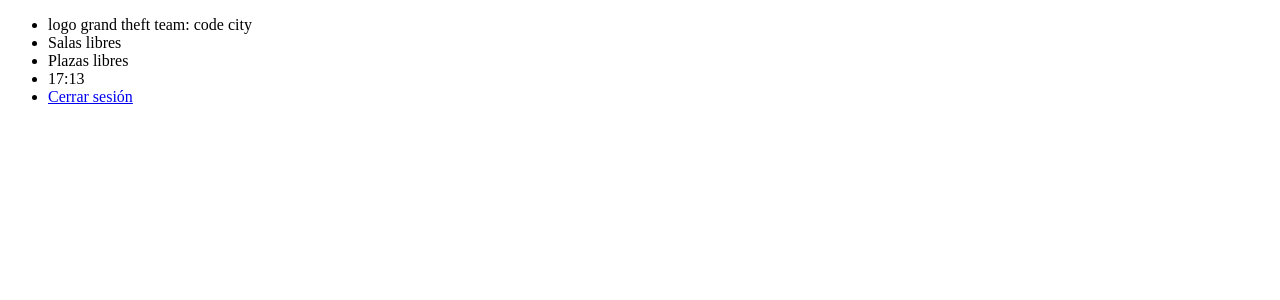
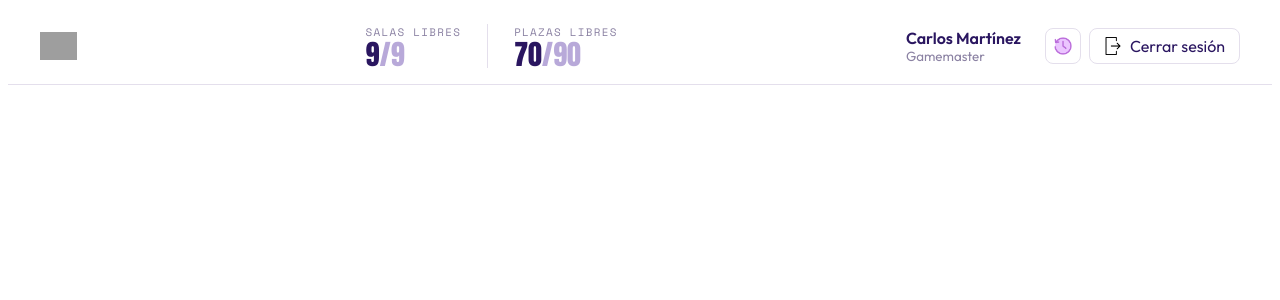
Before and after one commit to pmirofortes/Grup3_DAW2_PJ1_GamingCenter, a PHP site: page /includes/header.php in a window 1280 px wide. Shown: the top 300 px of the page. Run offline with PHP 8.4, Linux system fonts and the light colour scheme; data comes from the database, SQL or seed files in the repository; grey boxes are pictures that could not be loaded.

Commit message:
feat: header con salas y plazas libres, gamemaster y accesos
- Contadores de salas y plazas libres
- Nombre del gamemaster, botón de histórico y cerrar sesión
- Estilos del header con versión móvil
- Vista de histórico vacía con el header

```diff
--- /dev/null
+++ b/assets/styles/header.css
@@ -0,0 +1,140 @@
+@import url('https://fonts.googleapis.com/css2?family=Anton&family=Outfit:wght@400;600&family=Space+Mono&display=swap');
+
+.header {
+    display: flex;
+    align-items: center;
+    gap: 24px;
+    padding: 16px 32px;
+    background: #fff;
+    border-bottom: 1px solid #e4dfec;
+    font-family: 'Outfit', sans-serif;
+    color: #2a1660;
+}
+
+.logo img {
+    height: 28px;
+}
+
+/* Salas y plazas libres */
+.contadores {
+    display: flex;
+    margin: 0 auto;
+}
+
+.contador {
+    display: flex;
+    flex-direction: column;
+    padding: 0 26px;
+}
+
+/* Línea separadora: solo el contador que va justo después de otro lleva borde a la izquierda */
+.contador + .contador {
+    border-left: 1px solid #e4dfec;
+}
+
+.contador small {
+    font: 0.68rem 'Space Mono', monospace;
+    letter-spacing: 0.12em;
+    text-transform: uppercase;
+    color: #8b82a3;
+}
+
+.contador b {
+    font: 1.75rem/1 'Anton', sans-serif;
+}
+
+.contador b span {
+    color: #b8a9d9;
+}
+
+/* Gamemaster */
+.usuario small {
+    display: block;
+    color: #8b82a3;
+}
+
+/* Botones */
+.acciones {
+    display: flex;
+    gap: 8px;
+}
+
+.btn-header {
+    display: flex;
+    align-items: center;
+    gap: 8px;
+    height: 34px;
+    padding: 0 14px;
+    border: 1px solid #e4dfec;
+    border-radius: 8px;
+    color: inherit;
+    text-decoration: none;
+}
+
+.btn-header img {
+    display: block;
+    width: 18px;
+    height: 18px;
+    object-fit: contain;
+}
+
+/* Botón que solo lleva icono: cuadrado */
+.btn-icono {
+    width: 34px;
+    padding: 0;
+    justify-content: center;
+}
+
+/* Móvil: logo + botones arriba, gamemaster + pastillas abajo */
+@media (max-width: 767.98px) {
+    .header {
+        display: grid;
+        grid-template-columns: 1fr auto;
+        gap: 12px;
+        padding: 12px 16px;
+    }
+
+    .logo img {
+        height: 22px;
+    }
+
+    .usuario {
+        order: 1;
+    }
+
+    .contadores {
+        order: 2;
+        margin: 0;
+        gap: 6px;
+    }
+
+    .contador {
+        flex-direction: row-reverse;
+        align-items: baseline;
+        gap: 5px;
+        padding: 5px 9px;
+        border-radius: 6px;
+        background: #fdf3ea;
+    }
+
+    .contador + .contador {
+        border: 0;
+    }
+
+    .contador b {
+        font-size: 1.05rem;
+    }
+
+    .libres,
+    .usuario small,
+    .btn-header span {
+        display: none;
+    }
+
+    /* Sin texto, todos los botones quedan cuadrados */
+    .btn-header {
+        width: 34px;
+        padding: 0;
+        justify-content: center;
+    }
+}
--- a/includes/header.php
+++ b/includes/header.php
@@ -1,28 +1,56 @@
 <?php
-include '../sql/conexion.php';
+require_once __DIR__ . '/session.php';
+require_once __DIR__ . '/../sql/conexion.php';
 
-// consulta sql para obtener el numero de salas y plazas libres
+// Salas libres: salas con al menos un módulo disponible
+// Plazas libres: capacidad de los módulos disponibles
+$sql = "SELECT COUNT(DISTINCT s.id_sala) AS salas_total, COUNT(DISTINCT CASE WHEN m.estado = 'Disponible' THEN s.id_sala END) AS salas_libres, COALESCE(SUM(m.capacidad), 0) AS plazas_total, COALESCE(SUM(CASE WHEN m.estado = 'Disponible' THEN m.capacidad END), 0) AS plazas_libres
+        FROM salas s
+        LEFT JOIN modulos m ON m.id_sala = s.id_sala";
+$stmt = $conn->prepare($sql);
+$stmt->execute();
+$resumen = $stmt->fetch(PDO::FETCH_ASSOC);
 
+// Gamemaster conectado
+$sql = "SELECT nom_real, cognom_real FROM gamemasters WHERE id_gamemaster = :id";
+$stmt = $conn->prepare($sql);
+$stmt->execute([':id' => $idGamemaster]);
+$gamemaster = $stmt->fetch(PDO::FETCH_ASSOC);
 
+$nombre = $gamemaster['nom_real'] . ' ' . $gamemaster['cognom_real'];
 ?>
 
 
-<!DOCTYPE html>
-<html lang="es">
-<head>
-    <meta charset="UTF-8">
-    <meta name="viewport" content="width=device-width, initial-scale=1.0">
-    <title>Header</title>
-</head>
-<body>
-    <navbar>
-        <ul>
-            <li>logo grand theft team: code city</li>
-            <li>Salas libres <span></span></li>
-            <li>Plazas libres <span></span></li>
-            <li><?php echo date("H:i"); ?></li>
-            <li><a href="logout.php">Cerrar sesión</a></li>
-        </ul>
-    </navbar>
-</body>
-</html>
+<link rel="stylesheet" href="../assets/styles/header.css?v=2.7">
+
+<header class="header">
+    <a href="main.php" class="logo">
+        <img src="../assets/images/logo.png" alt="Grand Theft Team: Code City">
+    </a>
+
+    <div class="contadores">
+        <div class="contador">
+            <small>Salas<span class="libres"> libres</span></small>
+            <b><?= $resumen['salas_libres'] ?><span>/<?= $resumen['salas_total'] ?></span></b>
+        </div>
+        <div class="contador">
+            <small>Plazas<span class="libres"> libres</span></small>
+            <b><?= $resumen['plazas_libres'] ?><span>/<?= $resumen['plazas_total'] ?></span></b>
+        </div>
+    </div>
+
+    <div class="usuario">
+        <b><?= htmlspecialchars($nombre) ?></b>
+        <small>Gamemaster</small>
+    </div>
+
+    <div class="acciones">
+        <a href="historico.php" class="btn-header btn-icono" title="Histórico">
+            <img src="../assets/images/historico.png" alt="Histórico">
+        </a>
+        <a href="../backend/logout.php" class="btn-header" title="Cerrar sesión">
+            <img src="../assets/images/logout.png" alt="">
+            <span>Cerrar sesión</span>
+        </a>
+    </div>
+</header>
```
Also changed, not shown: views/historico.php (added, +13 -0 lines), assets/images/logout.png (added).
